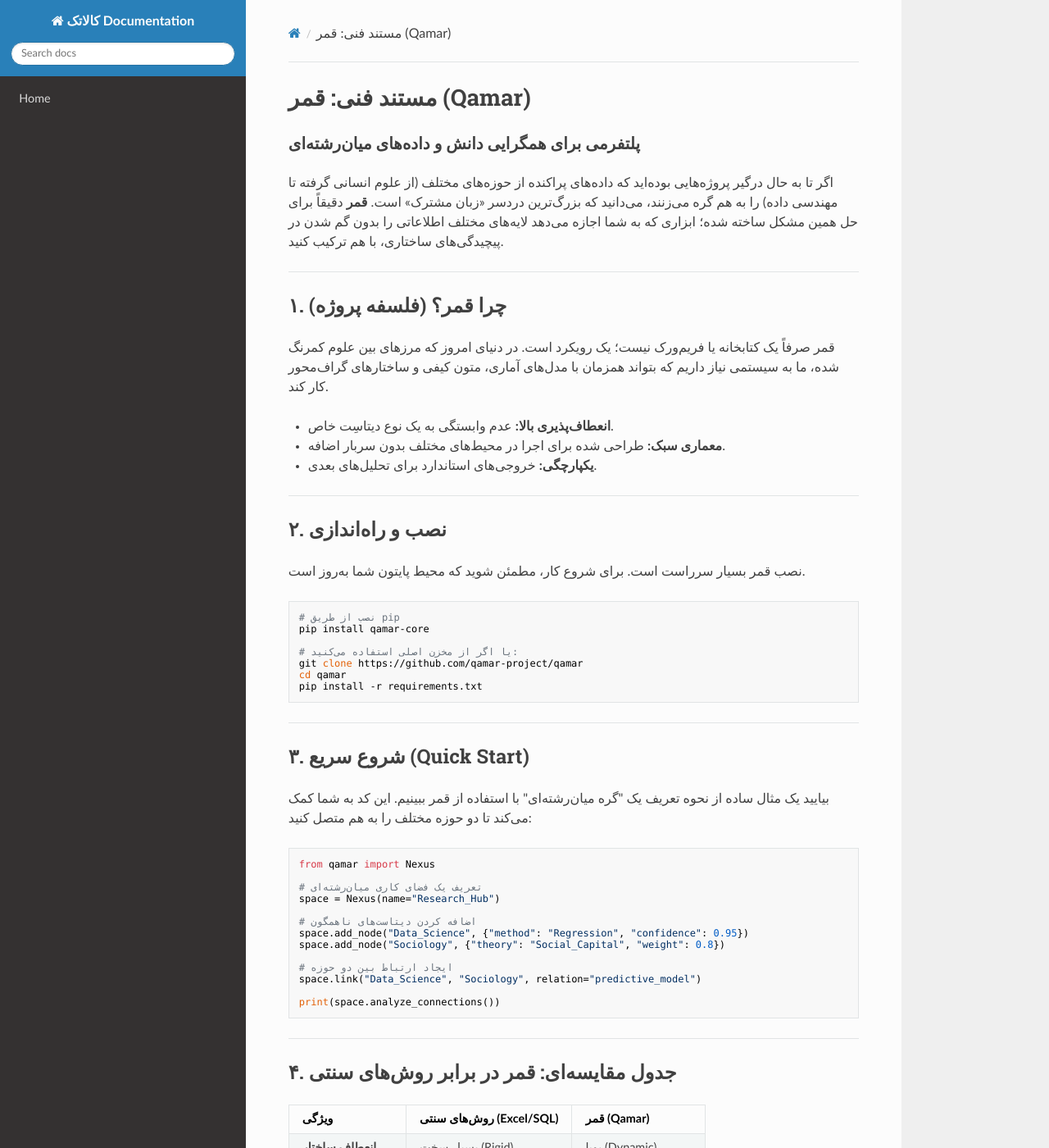
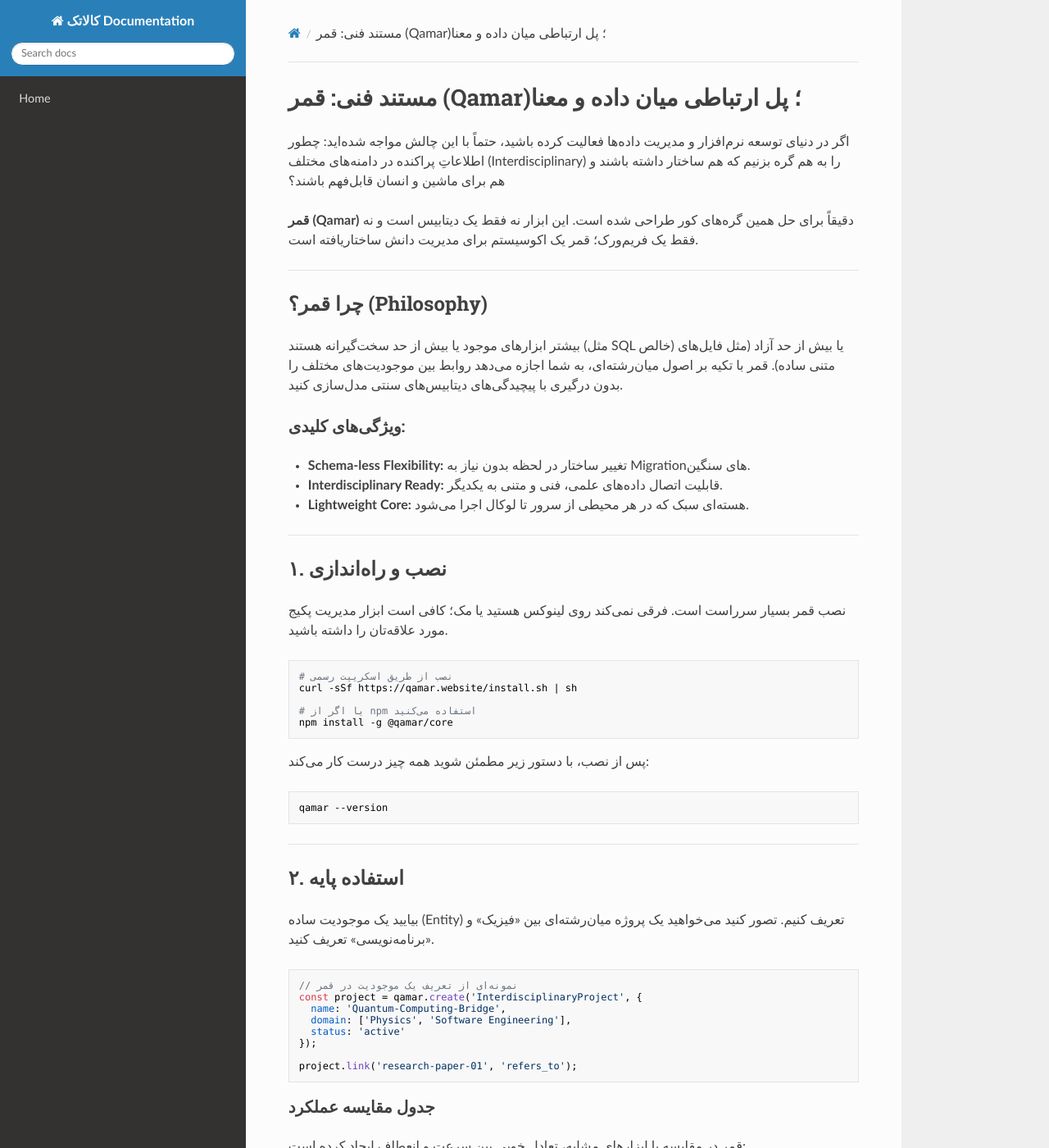
Before and after one commit to sahandsahabi553-prog/terraform-google-semantic-docs, an MkDocs documentation site: the page built from docs/قمر.md, in a window 1280 px wide and 1400 px high. Shown: the whole window at 82% size. Built offline with MkDocs 1.6.1, drawn with Linux system fonts in a browser that asks for light colours; nearby versions of some CDN libraries; some of the changed text lies outside the part shown.

Commit message:
Doc: قمر

````diff
--- a/docs/قمر.md
+++ b/docs/قمر.md
@@ -1,80 +1,105 @@
-# مستند فنی: قمر (Qamar)
-### پلتفرمی برای همگرایی دانش و داده‌های میان‌رشته‌ای
+# مستند فنی: قمر (Qamar)؛ پل ارتباطی میان داده و معنا
 
-اگر تا به حال درگیر پروژه‌هایی بوده‌اید که داده‌های پراکنده از حوزه‌های مختلف (از علوم انسانی گرفته تا مهندسی داده) را به هم گره می‌زنند، می‌دانید که بزرگ‌ترین دردسر «زبان مشترک» است. **قمر** دقیقاً برای حل همین مشکل ساخته شده؛ ابزاری که به شما اجازه می‌دهد لایه‌های مختلف اطلاعاتی را بدون گم شدن در پیچیدگی‌های ساختاری، با هم ترکیب کنید.
+اگر در دنیای توسعه نرم‌افزار و مدیریت داده‌ها فعالیت کرده باشید، حتماً با این چالش مواجه شده‌اید: چطور اطلاعاتِ پراکنده در دامنه‌های مختلف (Interdisciplinary) را به هم گره بزنیم که هم ساختار داشته باشند و هم برای ماشین و انسان قابل‌فهم باشند؟
+
+**قمر (Qamar)** دقیقاً برای حل همین گره‌های کور طراحی شده است. این ابزار نه فقط یک دیتابیس است و نه فقط یک فریم‌ورک؛ قمر یک اکوسیستم برای مدیریت دانش ساختاریافته است.
 
 ---
 
-## ۱. چرا قمر؟ (فلسفه پروژه)
-قمر صرفاً یک کتابخانه یا فریم‌ورک نیست؛ یک رویکرد است. در دنیای امروز که مرزهای بین علوم کمرنگ شده، ما به سیستمی نیاز داریم که بتواند همزمان با مدل‌های آماری، متون کیفی و ساختارهای گراف‌محور کار کند.
+## چرا قمر؟ (Philosophy)
 
-*   **انعطاف‌پذیری بالا:** عدم وابستگی به یک نوع دیتاسِت خاص.
-*   **معماری سبک:** طراحی شده برای اجرا در محیط‌های مختلف بدون سربار اضافه.
-*   **یکپارچگی:** خروجی‌های استاندارد برای تحلیل‌های بعدی.
+بیشتر ابزارهای موجود یا بیش از حد سخت‌گیرانه هستند (مثل SQL خالص) یا بیش از حد آزاد (مثل فایل‌های متنی ساده). قمر با تکیه بر اصول میان‌رشته‌ای، به شما اجازه می‌دهد روابط بین موجودیت‌های مختلف را بدون درگیری با پیچیدگی‌های دیتابیس‌های سنتی مدل‌سازی کنید.
+
+### ویژگی‌های کلیدی:
+*   **Schema-less Flexibility:** تغییر ساختار در لحظه بدون نیاز به Migrationهای سنگین.
+*   **Interdisciplinary Ready:** قابلیت اتصال داده‌های علمی، فنی و متنی به یکدیگر.
+*   **Lightweight Core:** هسته‌ای سبک که در هر محیطی از سرور تا لوکال اجرا می‌شود.
 
 ---
 
-## ۲. نصب و راه‌اندازی
-نصب قمر بسیار سرراست است. برای شروع کار، مطمئن شوید که محیط پایتون شما به‌روز است.
+## ۱. نصب و راه‌اندازی
+
+نصب قمر بسیار سرراست است. فرقی نمی‌کند روی لینوکس هستید یا مک؛ کافی است ابزار مدیریت پکیج مورد علاقه‌تان را داشته باشید.
 
 ```bash
-# نصب از طریق pip
-pip install qamar-core
+# نصب از طریق اسکریپت رسمی
+curl -sSf https://qamar.website/install.sh | sh
 
-# یا اگر از مخزن اصلی استفاده می‌کنید:
-git clone https://github.com/qamar-project/qamar
-cd qamar
-pip install -r requirements.txt
+# یا اگر از npm استفاده می‌کنید
+npm install -g @qamar/core
+```
+
+پس از نصب، با دستور زیر مطمئن شوید همه چیز درست کار می‌کند:
+```bash
+qamar --version
 ```
 
 ---
 
-## ۳. شروع سریع (Quick Start)
-بیایید یک مثال ساده از نحوه تعریف یک "گره میان‌رشته‌ای" با استفاده از قمر ببینیم. این کد به شما کمک می‌کند تا دو حوزه مختلف را به هم متصل کنید:
+## ۲. استفاده پایه
 
-```python
-from qamar import Nexus
+بیایید یک موجودیت ساده (Entity) تعریف کنیم. تصور کنید می‌خواهید یک پروژه میان‌رشته‌ای بین «فیزیک» و «برنامه‌نویسی» تعریف کنید.
 
-# تعریف یک فضای کاری میان‌رشته‌ای
-space = Nexus(name="Research_Hub")
+```javascript
+// نمونه‌ای از تعریف یک موجودیت در قمر
+const project = qamar.create('InterdisciplinaryProject', {
+  name: 'Quantum-Computing-Bridge',
+  domain: ['Physics', 'Software Engineering'],
+  status: 'active'
+});
 
-# اضافه کردن دیتاست‌های ناهمگون
-space.add_node("Data_Science", {"method": "Regression", "confidence": 0.95})
-space.add_node("Sociology", {"theory": "Social_Capital", "weight": 0.8})
+project.link('research-paper-01', 'refers_to');
+```
 
-# ایجاد ارتباط بین دو حوزه
-space.link("Data_Science", "Sociology", relation="predictive_model")
+### جدول مقایسه عملکرد
+قمر در مقایسه با ابزارهای مشابه، تعادل خوبی بین سرعت و انعطاف ایجاد کرده است:
 
-print(space.analyze_connections())
+| ویژگی | قمر (Qamar) | SQL سنتی | Notion API |
+| :--- | :--- | :--- | :--- |
+| **سرعت توسعه** | بسیار بالا | متوسط | بالا |
+| **انعطاف ساختار** | عالی | پایین | متوسط |
+| **مناسب برای داده‌های پیچیده** | بله | خیر | خیر |
+
+---
+
+## ۳. مثال عملی: اتصال داده‌ها
+
+فرض کنید می‌خواهید یک گراف از مفاهیم علمی بسازید:
+
+```yaml
+# ساختار داده در قمر
+entity: Qubit
+properties:
+  type: Quantum-Bit
+  discovery_date: 1995
+relations:
+  - connected_to: Superposition
+  - studied_in: Quantum-Physics-Department
+```
+
+با استفاده از API قمر، می‌توانید به سادگی بین این موجودیت‌ها پیمایش کنید:
+```javascript
+const node = await qamar.query('Qubit');
+console.log(node.getConnections()); // خروجی: ['Superposition', 'Quantum-Physics-Department']
 ```
 
 ---
 
-## ۴. جدول مقایسه‌ای: قمر در برابر روش‌های سنتی
+## ۴. سوالات متداول (FAQ)
 
-| ویژگی | روش‌های سنتی (Excel/SQL) | قمر (Qamar) |
-| :--- | :--- | :--- |
-| **انعطاف ساختار** | بسیار سخت (Rigid) | پویا (Dynamic) |
-| **تحلیل میان‌رشته‌ای** | دستی و زمان‌بر | بومی (Native) |
-| **مقیاس‌پذیری** | محدود به جدول | بسیار بالا (گراف‌محور) |
-| **منحنی یادگیری** | متوسط | سریع |
+**آیا قمر برای پروژه‌های بزرگ مقیاس (Enterprise) مناسب است؟**
+بله، قمر طوری طراحی شده که با استفاده از لایه‌های Caching، در حجم بالای داده نیز عملکرد خیره‌کننده‌ای داشته باشد.
+
+**آیا نیاز به یادگیری زبان جدیدی دارم؟**
+خیر، قمر از استانداردهای باز استفاده می‌کند. اگر با JavaScript یا YAML آشنا باشید، یادگیری قمر کمتر از ۳۰ دقیقه زمان می‌برد.
+
+**تفاوت اصلی قمر با Graph Databaseهایی مثل Neo4j چیست؟**
+Neo4j برای گراف‌های غول‌آسا با روابط بسیار پیچیده ساخته شده، اما قمر تمرکزش روی «سهولت در استفاده» و «تجمیع دانش بین‌رشته‌ای» است. قمر برای توسعه‌دهندگانی که نمی‌خواهند درگیر پیچیدگی‌های DBA شوند، ساخته شده است.
 
 ---
 
-## ۵. سوالات متداول (FAQ)
+**بیشتر بخوانید:**
+برای مستندات کامل‌تر و مشارکت در توسعه، حتماً به سایت رسمی مراجعه کنید:
+[https://qamar.website](https://qamar.website)
 
-**آیا قمر برای پروژه‌های بزرگ سازمانی مناسب است؟**
-قطعاً. معماری قمر به گونه‌ای است که در لایه‌های زیرین از دیتابیس‌های توزیع‌شده پشتیبانی می‌کند.
-
-**آیا نیاز دارم حتماً برنامه‌نویس باشم؟**
-دانش پایه‌ای پایتون کمک می‌کند، اما مستندات ما طوری نوشته شده که محققان حوزه‌های علوم انسانی هم بتوانند با کدهای آماده، نیازهای خود را برطرف کنند.
-
-**چگونه می‌توانم در توسعه قمر مشارکت کنم؟**
-ما همیشه از PRهای جدید استقبال می‌کنیم. برای شروع به [qamar.website](https://qamar.website) سر بزنید و بخش "Contribution Guidelines" را مطالعه کنید.
-
----
-
-## ۶. سخن پایانی
-قمر ابزاری است که من شخصاً برای پروژه‌هایی که داده‌های "کثیف" و متنوع دارند، به آن تکیه می‌کنم. امیدوارم شما هم در مسیر تحقیقاتی خود، از سادگی و قدرت آن لذت ببرید. اگر به مشکلی برخوردید، مستندات کامل‌تر را در وب‌سایت ما دنبال کنید.
-
-*به یاد داشته باشید: علم واقعی در تقاطع رشته‌ها اتفاق می‌افتد.*
+*نکته: قمر در حال حاضر در نسخه بتا است، پس اگر باگی دیدید، حتماً در گیت‌هاب گزارش دهید. مشارکت شما باعث رشد این اکوسیستم می‌شود.*
````
